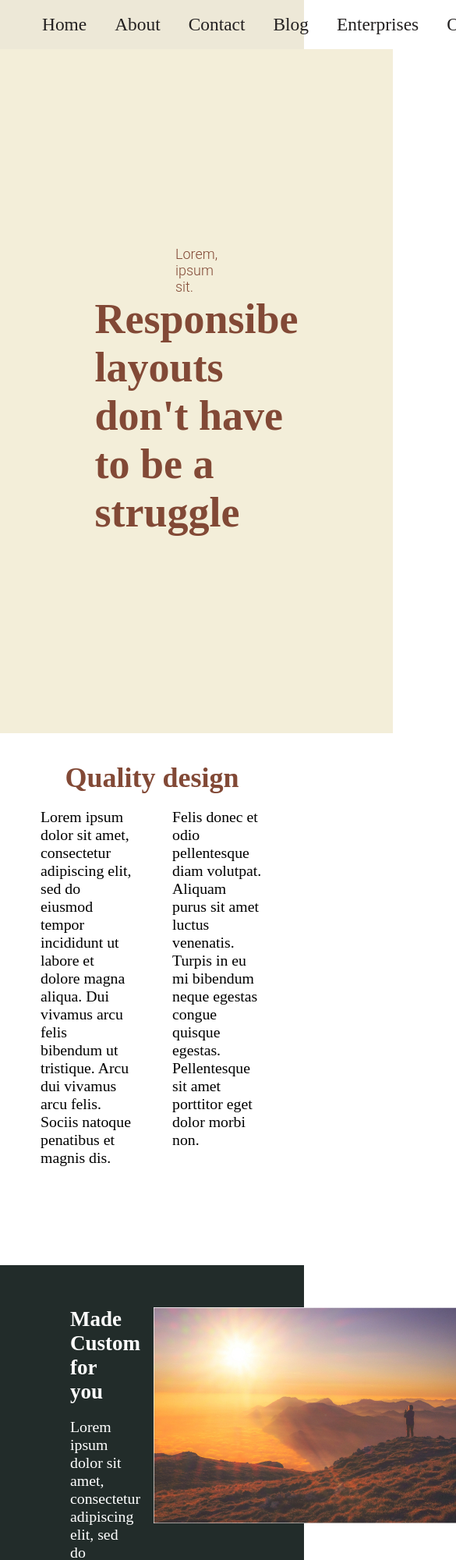
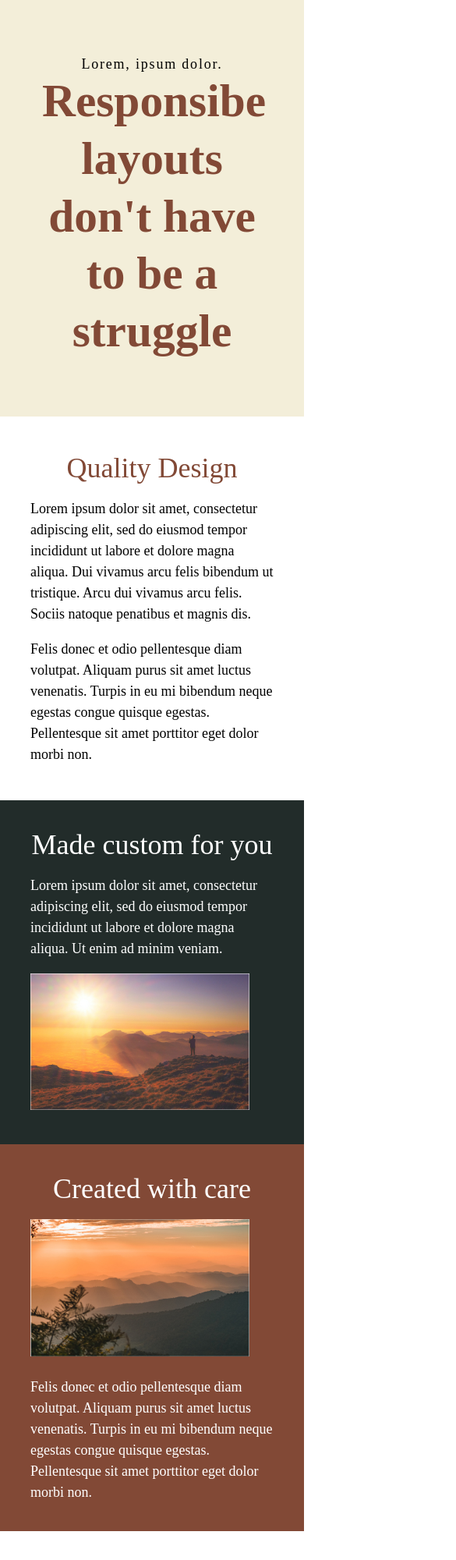
Before and after one commit to PrtkPokhrel/Web-Development, a plain HTML site: page Projects/responsivnessChallenge/index.html in a window 390 px wide. Shown: the top 2000 px of the page at 78% size, 585 px wide, since content can reach past the window. After the commit the page ends 1963 px from the top, so only its background shows below. Drawn offline with Linux system fonts and the light colour scheme.

Commit message:
fully responsibe website made for mobile too

```diff
--- a/Projects/responsivnessChallenge/index.html
+++ b/Projects/responsivnessChallenge/index.html
@@ -1,77 +1,71 @@
 <!DOCTYPE html>
 <html lang="en">
-
-
     <head>
         <meta charset="UTF-8">
         <meta name="viewport" content="width=device-width, initial-scale=1.0">
-        <title>Responsive layer don't have to struggle</title>
+        <title>Document</title>
         <link rel="stylesheet" href="style.css">
     </head>
     <body>
-        <nav class="navigation">
-            <ul class="firstul">
-                <li>Home</li>
-                <li>About</li>
-                <li>Contact</li>
-                <li>Blog</li>
-            </ul>
-
-            <ul class="secondul">
-                <li>Enterprises</li>
-                <li>Organzation</li>
-            </ul>
-        </nav>
         <header class="top">
-            <div class="top-content ">
-                <span class="top-content__first">Lorem, ipsum sit.</span>
-                <h1 class="top-content__second">Responsibe layouts don't have to be a struggle</h1>
+            <div class="header-container">
+                <div id="para1">Lorem, ipsum dolor.</div>
+                <h1 id="h1">Responsibe layouts don't have to be a struggle</h1>
             </div>
         </header>
         <section class="section1">
-            <h2>
-                <span class="section1__first">Quality design</span>
-            </h2>
-            <div class="section1__section">
-                <span class="__section--section1">
+            <h2 id="h2">Quality Design</h2>
+            <div class="container">
+                <div class="row section1-row">
                     Lorem ipsum dolor sit amet, consectetur adipiscing elit,
                     sed do eiusmod tempor incididunt ut labore et dolore
                     magna aliqua. Dui vivamus arcu felis bibendum ut
                     tristique. Arcu dui vivamus arcu felis. Sociis natoque
                     penatibus et magnis dis.
-                </span>
-                <span class="__section--section2">
+                </div>
+                <div class="row section1-row">
                     Felis donec et odio pellentesque diam volutpat. Aliquam
                     purus sit amet luctus venenatis. Turpis in eu mi
                     bibendum neque egestas congue quisque egestas.
                     Pellentesque sit amet porttitor eget dolor morbi non.
-                </span>
+                </div>
             </div>
         </section>
         <section class="section2">
-            <div class="section2__left">
-                <h1 class="h3_1">Made Custom for you</h1>
-                <span class="section2__left--p1">
+            <h2>Made custom for you</h2>
+            <div class="container">
+                <div class="row">
                     Lorem ipsum dolor sit amet, consectetur adipiscing elit,
                     sed do eiusmod tempor incididunt ut labore et dolore
                     magna aliqua. Ut enim ad minim veniam.
-                </span>
                 </div>
-            <div class="section2__right">
-                <img src="/Images/image-01.jpg" alt="" class="image1">
+                <div class="row">
+                    <img
+                        src="/Images/image-01.jpg"
+                        alt="Image not found"
+                        class="image"
+                        id="image1"
+                    >
+                </div>
             </div>
         </section>
-
         <section class="section3">
-            <div class="section3__left">
-                <img src="/Images/image-02.jpg" alt="" class="img2">
+            <h2>Created with care</h2>
+            <div class="container">
+                <div class="row">
+                    <img
+                        src="/Images/image-02.jpg"
+                        alt="Image not found"
+                        class="image"
+                        id="image2"
+                    >
                 </div>
-            <div class="section3__right">
-                <h3 class="h3_2">Created with care</h3>
-                <span class="section3__right--p2">Felis donec et odio pellentesque diam volutpat. Aliquam
+                <div class="row">
+                    Felis donec et odio pellentesque diam volutpat. Aliquam
                     purus sit amet luctus venenatis. Turpis in eu mi
                     bibendum neque egestas congue quisque egestas.
-                    Pellentesque sit amet porttitor eget dolor morbi non.</span>
+                    Pellentesque sit amet porttitor eget dolor morbi non.
+                </div>
             </div>
         </section>
     </body>
--- a/Projects/responsivnessChallenge/style.css
+++ b/Projects/responsivnessChallenge/style.css
@@ -1,165 +1,108 @@
 * {
     margin: 0;
     padding: 0;
+    font-size: 18px;
 }
 
-:root {
-    font-size: 18px;
+#h1 {
+    color: #824936;
+    font-size: 3.3rem;
+    line-height: 4.1rem;
+
 }
-.navigation{
-    background-color:#ede8d7 ;
-    display: flex;
-    justify-content: space-between;
-    align-items: center;
-    padding: 1rem 1rem;
+
+#para1 {
+    letter-spacing: .1rem;
 }
-.firstul{
-    display: flex;
-    align-items: center;
-    margin-left: 2rem;
+
+img {
+    max-width: 100%;
+    width: 90%;
 }
-.secondul{
-    display: flex;
+
+.header-container {
+    text-align: center;
 }
-li{
-    color: rgb(35, 32, 32);
-    margin-right: 2rem;
-    font-size: 1.3rem;
-    list-style:none;
-    cursor:grab;
-}
-/* Navigation ends here */
 
 .top {
     background-color: #F3EED9;
-    padding: 14rem;
-    display: flex;
-    justify-content: center;
-    align-items: center;
+    padding: 4rem 3rem;
+    min-height: 100px;
 
 }
 
+.section1 {
+    /* margin-top: 1rem; */
+    padding: 2.5rem 0;
+}
 
-.top-content {
+.container {
     display: flex;
     flex-direction: column;
     align-items: center;
-    max-width: 1128px;
-    justify-content: center;
+    /* max-width: 1128px; */
+}
+
+.row {
     width: 80%;
+    color: white;
+    margin-top: 1rem;
+    line-height: 1.5rem;
+    font-size: 1rem;
+}
+
+.section2 {
+    background-color: #222C2A;
+    padding: 2rem 0;
+}
+
+.section3 {
+    background-color: #824936;
+    padding: 2rem 0;
+}
+
+h2 {
+    color: white;
+    font-weight: 500;
+    font-family: Playfair Display Black;
+    font-size: 2rem;
+    text-align: center;
 
 }
 
-.top-content__first {
-    font-size: 1rem;
-    color: #824936;
-    font-family: Roboto Light;
-
+.section1-row {
+    color: black;
 }
 
-.top-content__second {
-    font-size: 3rem;
+#h2 {
     color: #824936;
     font-family: Playfair Display Black;
+    font-size: 2rem;
+    text-align: center;
 }
 
-/* Section starts here */
-h2{
-   display: flex;
-   justify-content: center;
-}
-.section1__first
-{
-    /* Playfair Display Black font-size: 36px; */
-    font-family: Playfair Display Black;
-    font-size: 2rem;
-    color: #824936;
-}
-.section1__section{
-    display: flex;
-    justify-content: space-evenly;
-}
+@media (min-width:800px) {
+    .container {
+        display: flex;
+        flex-direction: row;
+        align-items: center;
+        justify-content: center;
 
-.__section--section1{
-    width: 30%;
-    font-family: Roboto Regular;
-    font-size: 1.1rem;
-    margin: 1rem 0;
-}
+    }
 
-.__section--section2{
-    width: 30%;
-    font-family: Roboto Regular;
-    font-size:1.1rem ;
-    margin: 1rem 0;
-}
+    img{
+        max-width: 100%;
+    }
+    .row {
+        /* width: 50%; */
+        margin-left: 2rem;
+    }
 
-.section1{
-    margin-top: 2rem;
-}
 
-/* Section2 starts here */
-
-.section2{
-    background-color: #222C2A;
-    margin-top: 6rem;
-    display: flex;
-    justify-content: space-evenly;
-    padding: 3rem;
-
-}
-
-.section2__left{
-    width: 25%;
-    padding: 0 2rem;
-}
-
-.h3_1{
-    color: white;
-    margin-bottom: 1rem;
-}
-
-.section2__left--p1{
-    color: white;
-    /* width: 20%; */
-    font-family: Roboto Regular;
-    font-size:1.1rem ;
-
-}
-
-.img1{
-    max-width: 100%;
-}
-
-/* Section3 starts here */
-
-.section3{
-    display: flex;
-    justify-content: center;
-    /* align-items: center; */
-    background-color:#824936;
-    padding: 2rem;
-
-}
-.section3__right{
-    width: 25%;
-    margin-top: 1rem;
-}
-
-.h3_2{
-    color: white;
-    margin-bottom: 1rem;
-    font-size: 2rem;
-}
-
-.section3__right{
-    padding: 0 2rem;
-}
-
-.section3__right--p2{
-    color: white;
-    font-family: Roboto Regular;
-    font-size:1.1rem ;
+    .section1-row {
+        width: 40%;
+        line-height: 1.2rem;
+    }
 
 
 }
```
Lines whose indentation alone changed are shown as unchanged.
